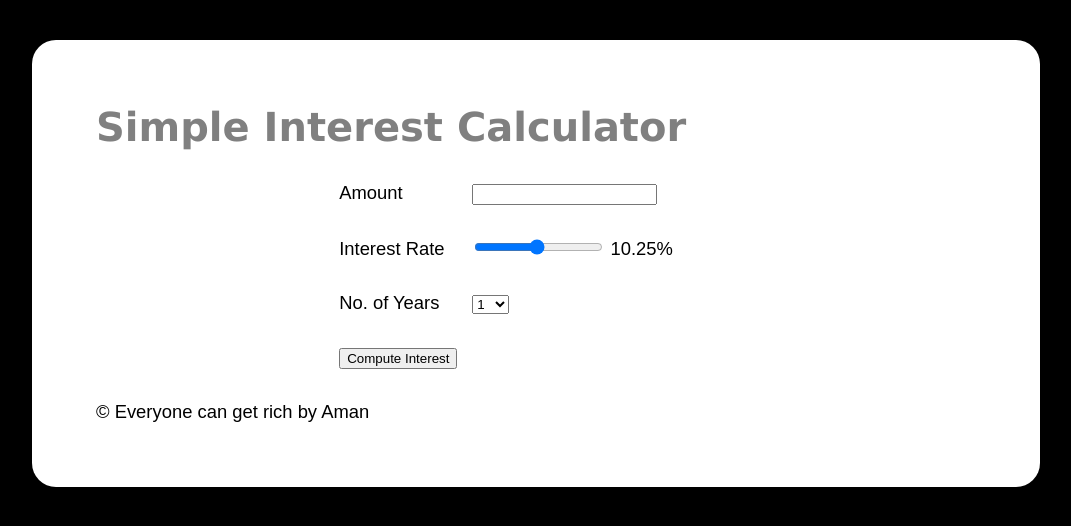
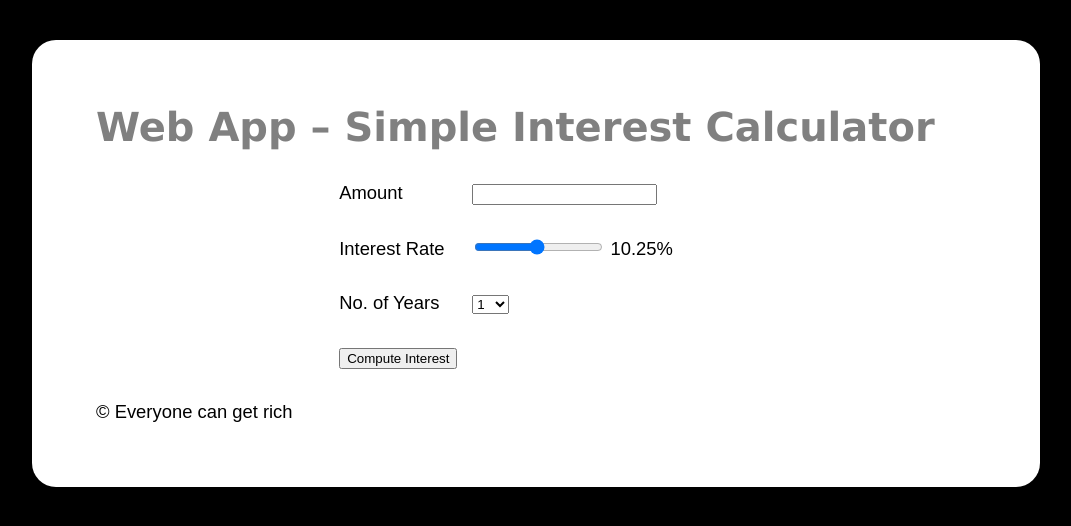
Before and after one commit to badaman/Simple-Interest-Calculator, a plain HTML site: page index.html in a window 1280 px wide. Shown: the whole page, without its empty margins (104-1175 px from the left). Drawn offline with Linux system fonts and the light colour scheme.

Commit message:
Update index.html
changed footer and title

```diff
--- a/index.html
+++ b/index.html
@@ -7,7 +7,7 @@
     </head>
     <body>
         <div class="maindiv">
-            <h1>Simple Interest Calculator</h1>
+            <h1>Web App – Simple Interest Calculator</h1>
             <div class="field">
                 <div class="label">Amount</div>
                 <div class="box"><input type="number"  id="principal"></div>
@@ -39,7 +39,7 @@
             </div>
             <span id="result"></span>
             <footer>
-                &#169; Everyone can get rich by Aman
+                &#169; Everyone can get rich
             </footer>
         </div>
     </body>
```
